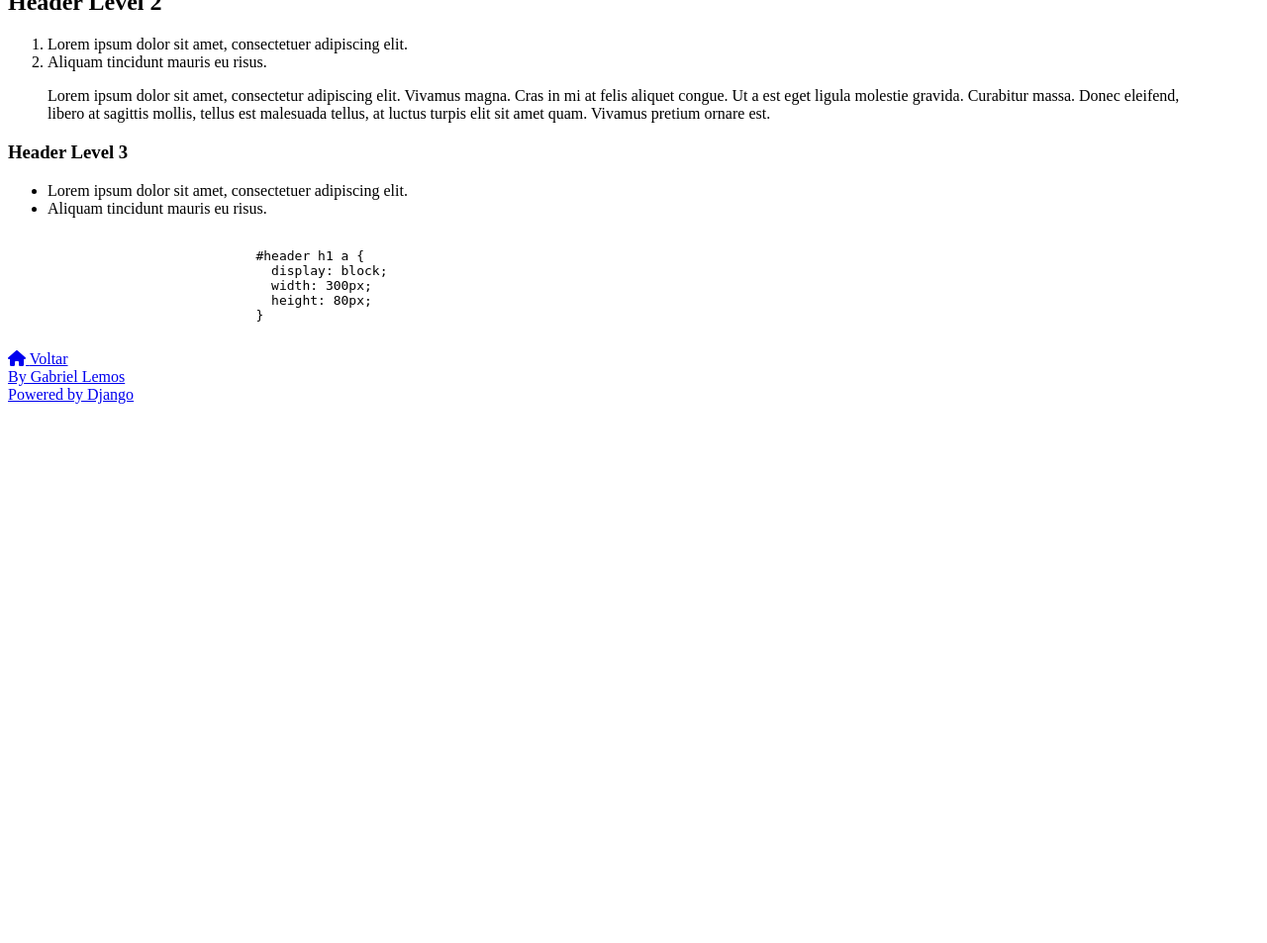
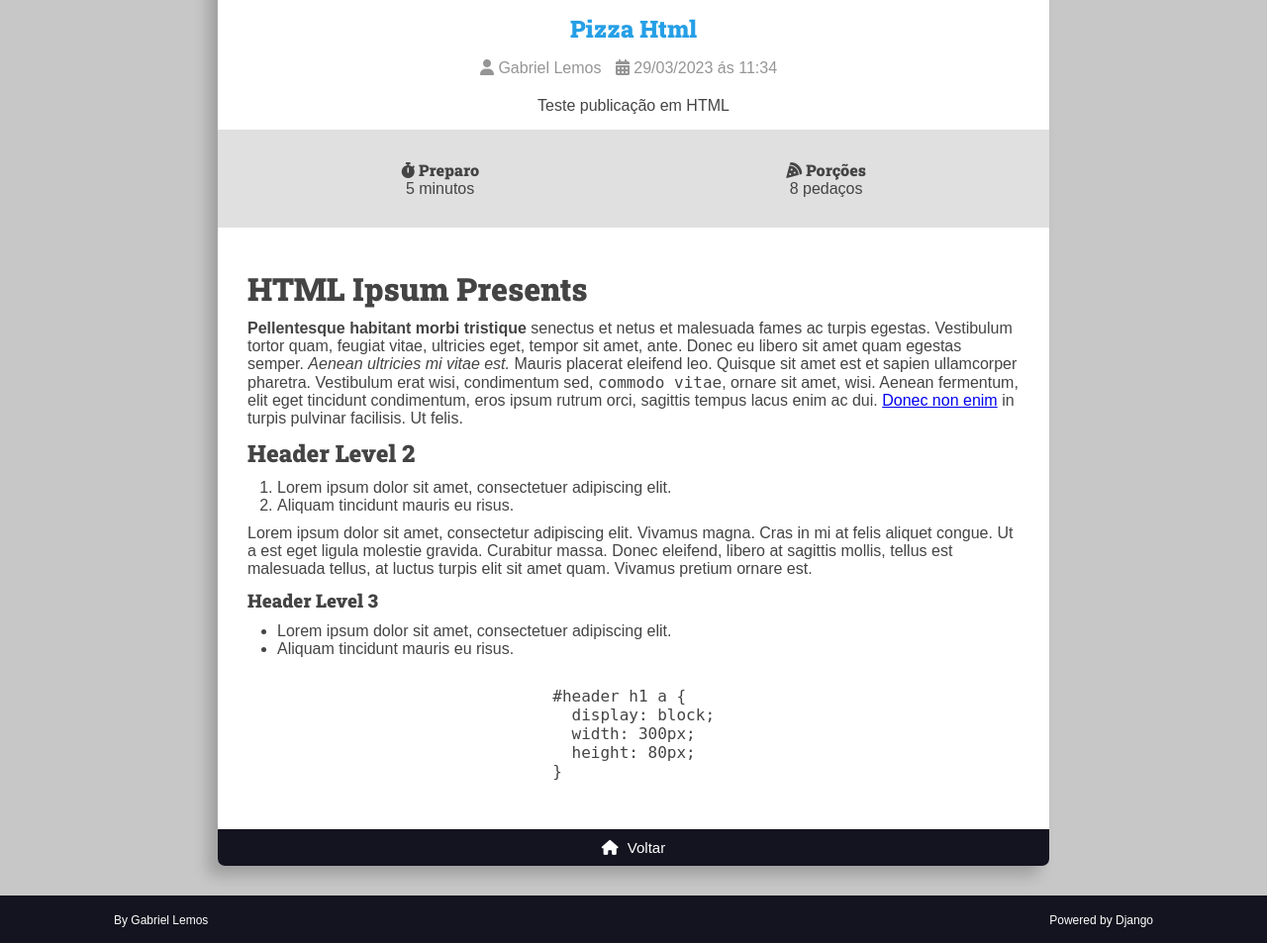
Before and after one commit to lodernaut/web-django-project1, a Django app: page /recipes/7/ in a window 1280 px wide. Shown: the part 843-1796 px from the top of the page at 99% size. Before the commit the page ends 1251 px from the top, so only its background shows below. Run offline with Django 4.2, Linux system fonts and the light colour scheme; data comes from the database, SQL or seed files in the repository; both versions use the stored data as it was after the commit.

Commit message:
organizing files

```diff
--- a/authors/views.py
+++ b/authors/views.py
@@ -1,6 +1,7 @@
 from django.contrib import messages
 from django.http import Http404
 from django.shortcuts import redirect, render
+from django.urls import reverse
 
 from .forms import RegisterForm
 
@@ -14,6 +15,7 @@ def register_view(request):
     return render(
         request, "authors/pages/register_view.html", {
             "form": form,
+            "form_action": reverse("authors:create"),
         })
 
 
--- /dev/null
+++ b/base_static/global/css/style.css
@@ -0,0 +1,494 @@
+:root {
+    --color-primary: #269fe6;
+    --color-primary-hover: #2086c2;
+    --color-primary-dark: #13141f;
+    --color-primary-dark-hover: #212336;
+    --color-primary-light: #d4ecfa;
+    --color-primary-light-hover: #bdd8e7;
+
+    --color-white: #fff;
+    --color-black: #000;
+
+    --color-dark-text: #444;
+    --color-info-light: #cce5ff;
+    --color-debug-light: #cce5ff;
+    --color-success-light: #d4edda;
+    --color-alert-light: #fff3cd;
+    --color-warning-light: #fff3cd;
+    --color-error-light: #f8d7da;
+
+    --color-info-dark: #4d86c4;
+    --color-debug-dark: #4d86c4;
+    --color-success-dark: #4a9c5d;
+    --color-alert-dark: #927f40;
+    --color-warning-dark: #927f40;
+    --color-error-dark: #da525d;
+
+    --color-gray-0: #f9f9f9;
+    --color-gray-1: #e0e0e0;
+    --color-gray-2: #c7c7c7;
+    --color-gray-3: #aeaeae;
+    --color-gray-4: #959595;
+    --color-gray-5: #7d7d7d;
+    --color-gray-6: #646464;
+    --color-gray-7: #4b4b4b;
+    --color-gray-8: #323232;
+    --color-gray-9: #191919;
+
+    --font-primary: sans-serif;
+    --font-headings: 'Roboto Slab', serif;
+
+    --spacing-gutter-medium: 3rem;
+    --spacing-gutter-large: 4rem;
+}
+
+
+* {
+    padding: 0;
+    margin: 0;
+    box-sizing: border-box;
+}
+
+html {
+    font-size: 62.5%;
+}
+
+body {
+    /* ↓ 16px */
+    font-size: 1.6rem;
+    font-family: var(--font-primary);
+    background: var(--color-gray-2);
+    color: var(--color-dark-text);
+}
+
+H1,
+H2,
+H3,
+H4,
+H5,
+H6 {
+    font-family: var(--font-headings);
+}
+
+.container {
+    /* ↓ 1444px */
+    max-width: 144rem;
+    margin: 0 auto;
+    padding: var(--spacing-gutter-medium);
+}
+
+.main-header-container {
+    background: var(--color-primary-dark);
+}
+
+.main-logo {
+    font-size: 4rem;
+    color: var(--color-white);
+    text-decoration: none;
+    display: flex;
+    flex-flow: row nowrap;
+    align-items: center;
+    justify-content: center;
+    /* ↓↓ tamanho da main-logo vai se com base do seu conteúdo */
+    width: fit-content;
+    margin: 0 auto;
+}
+
+.main-logo-icon {
+    margin-right: 0.8rem;
+
+}
+
+.search-form {
+    border: .2rem solid var(--color-primary-dark);
+    max-width: 64rem;
+    margin: 0 auto;
+    border-radius: 10rem;
+    position: relative;
+    transition: all 300ms ease-in-out;
+}
+
+.search-button:focus {
+    outline: 0.3rem solid var(--color-primary);
+    background: rgba(0, 0, 0, 0.5);
+    border-radius: 10rem;
+}
+
+.search-form:focus-within {
+    border-color: var(--color-primary);
+    background: var(--color-white);
+}
+
+.search-form:focus-within .search-button {
+    color: var(--color-primary);
+}
+
+.search-input,
+.search-button {
+    background: none;
+    border: none;
+    outline: none;
+    padding: 1rem;
+
+}
+.search-button {
+    position: absolute;
+    top: 0;
+    right: 0.27rem;
+    align-items: center;
+}
+
+.search-button {
+    position: absolute;
+    top: 0;
+    right: 0.27rem;
+    align-items: center;
+}
+
+.search-input {
+    width: 100%;
+    padding-right: 3rem;
+    align-items: center;
+}
+
+.main-content-list {
+    display: grid;
+    /* minmax(340px, 1fr) → se não couber '340px' irá usar '1 fragmento' inteiro */
+    grid-template-columns: repeat(auto-fit, minmax(340px, 1fr));
+    gap: var(--spacing-gutter-large);
+}
+
+.main-content {
+    padding-top: 0;
+}
+
+.recipe img {
+    max-width: 100%;
+}
+
+.recipe-list-item {
+    max-width: 64rem;
+    height: fit-content;
+}
+
+.recipe {
+    background: var(--color-white);
+    box-shadow: -5px 5px 10px rgba(0, 0, 0, 20%);
+    transform: scale(1);
+    transition: all 300ms ease-in-out;
+    border-radius: 0.7rem;
+    /* o que passar para fora fica oculto */
+    overflow: hidden;
+}
+
+.recipe-list-item:hover {
+    transform: scale(1.04);
+    box-shadow: -15px 15px 20px rgba(0, 0, 0, 25%);
+}
+
+.main-content-detail .recipe-list-item {
+    margin: 0 auto;
+    transform: scale(1);
+    max-width: 84rem;
+    box-shadow: -10px 10px 15px rgba(0, 0, 0,20%);
+}
+
+.recipe-title-container {
+    /* padding: var(--spacing-gutter-medium);
+    padding-bottom: calc(var(--spacing-gutter-medium) / 2); */
+    text-align: center;
+    padding: var(--spacing-gutter-medium);
+    padding-top: 1rem;
+    padding-bottom: calc(var(--spacing-gutter-medium) / 2);
+}
+
+.recipe-title-container a {
+    text-decoration: none;
+    color: var(--color-primary);
+}
+
+.recipe-author {
+    /* padding: 0 var(--spacing-gutter-medium); */
+    text-align: center;
+    padding: 0 var(--spacing-gutter-medium);
+}
+
+.recipe-author-link {
+    margin-top: 1rem;
+    padding-bottom: 0;
+}
+
+.recipe-content {
+    /* padding: var(--spacing-gutter-medium); */
+    /* padding-top: calc(var(--spacing-gutter-medium) / 2); */
+    padding: 1.5rem 2rem;
+    padding-top: 1rem;
+    text-align: center;
+}
+
+/* .recipe-author-item {
+    color: var(--color-dark-text);
+    margin-right: 1rem;
+
+    border-radius: 5rem;
+    background: var(--color-gray-1);
+    padding: 1rem;
+    margin-right: 0.5rem;
+} */
+.recipe-author-item {
+    color: var(--color-gray-4);
+    margin-right: 1rem;
+}
+
+.recipe-author a {
+    color: var(--color-primary);
+    text-decoration: none;
+    transition: all 1000ms ease-in-out;
+}
+
+.recipe-author a:hover {
+    color: var(--color-dark-text);
+    text-decoration: none;
+    background: var(--color-gray-1);
+    padding: 1rem 2rem;
+    border-radius: 5rem;
+    transition: all 300ms ease-in-out;
+}
+
+.recipe-meta-container {
+    display: flex;
+    /* row → linha, wrap → se não couber desce */
+    flex-flow: row wrap;
+    padding: var(--spacing-gutter-medium);
+    background: var(--color-gray-1);
+}
+
+.recipe-meta {
+    display: flex;
+    flex-flow: column nowrap;
+    flex-shrink: 1;
+    flex-grow: 1;
+    text-align: center;
+}
+
+.recipe-meta-title {
+    font-size: 1.6rem;
+}
+
+.recipe-footer a {
+    background: var(--color-primary-dark);
+    display: block;
+    color: var(--color-white);
+    text-decoration: none;
+    text-align: center;
+    padding: 1rem;
+    transition: all 200ms ease-in-out;
+    font-size: 1.5rem;
+}
+
+.recipe-read-more-icon {
+    padding-right: 0.5rem;
+}
+
+.recipe-footer a:hover {
+    filter: brightness(1.2);
+    color: var(--color-gray-3);
+    font-size: 1.7rem;
+    transition: all 300ms ease-in-out;
+}
+
+.main-footer {
+    display: flex;
+    align-items: center;
+    justify-content: space-between;
+    background: var(--color-primary-dark);
+    padding: 1.5rem;
+}
+
+.main-footer a {
+    text-decoration: none;
+    color: var(--color-white);
+    font-size: 1.2rem;
+    transition: all 300ms ease-in-out;
+    margin: 0 10rem;
+}
+
+.main-footer a:hover {
+    filter: brightness(1.2);
+    color: var(--color-gray-3);
+    font-size: 1.3rem;
+    transition: all 300ms ease-in-out;
+}
+
+.preparation-steps {
+    padding: var(--spacing-gutter-medium);
+}
+
+.preparation-steps h1,
+.preparation-steps h2,
+.preparation-steps h3,
+.preparation-steps h4,
+.preparation-steps h5,
+.preparation-steps h6,
+.preparation-steps p,
+.preparation-steps ol,
+.preparation-steps ul {
+    margin: 1rem 0;
+}
+
+.preparation-steps ol,
+.preparation-steps ul {
+    margin: 1rem 3rem;
+}
+
+.main-content-list .recipe-list-item img {
+    width: 100%;
+    height: 100%;
+}
+
+.main-content-detail .recipe-list-item img {
+    width: 100%;
+    height: 100%;
+}
+
+/* Generisc */
+.center {
+    text-align: center;
+}
+/* margin eixo x */
+.m-x {
+    margin: 0 var(--spacing-gutter-medium);
+}
+
+/* margin eixo y */
+.m-y {
+    margin: var(--spacing-gutter-medium) 0;
+
+}
+
+.pagination-content {
+    display: flex;
+    flex-flow: row wrap;
+    gap: 1rem 0.5rem;
+}
+
+.pagination .page-item {
+    background: var(--color-gray-3);
+    padding: 0.5rem 1rem;
+}
+
+.pagination .page-link {
+    text-decoration: none;
+    background: var(--color-primary);
+    color: white;
+}
+
+.pagination .page-current {
+    background: var(--color-primary-dark);
+}
+
+/* Forms */
+.form-content {
+    max-width: 64rem;
+    margin: 0 auto;
+    margin-bottom: var(--spacing-gutter-medium);
+}
+
+.form-content label,
+.form-content .help-text,
+.errorlist {
+    display: block;
+    margin: 0.5rem 0;
+    font-size: 1.4rem;
+    list-style-type: none;
+}
+
+.errorlist {
+    color: var(--color-error-dark);
+}
+
+.form-content input {
+    width: 100%; /* 100% do elemento pai */
+    pad: 1rem;
+    border-radius: .4rem;
+    border: 1px solid var(--color-primary-dark);
+}
+
+.form-content-grid {
+    display: grid;
+    grid-template-columns: repeat(auto-fit, minmax(30rem, 1fr));
+    gap: calc( var(--spacing-gutter-medium) / 2) var(--spacing-gutter-medium);
+}
+
+.form-content button {
+    padding: 1rem 2rem;
+    border: none;
+    background: var(--color-primary-dark);
+    color: var(--color-white);
+}
+
+/* me/* Messages */
+.messages-container {
+    display: flex;
+    flex-flow: column nowrap;
+    gap: calc( var(--spacing-gutter-medium) / 2);
+}
+
+.message {
+    padding: 1rem;
+    border-radius: 4px;
+    border: 1px solid var(--color-dark-text);
+    background: var(--color-gray-2);
+    color: var(--color-dark-text);
+}
+
+.message-error {
+border: 1px solid var(--color-error-dark);
+background: var(--color-error-light);
+color: var(--color-error-dark);
+}
+
+.message-success {
+border: 1px solid var(--color-success-dark);
+background: var(--color-success-light);
+color: var(--color-success-dark);
+}
+
+.message-warning {
+border: 1px solid var(--color-warning-dark);
+background: var(--color-warning-light);
+color: var(--color-warning-dark);
+}
+
+.message-alert {
+border: 1px solid var(--color-alert-dark);
+background: var(--color-alert-light);
+color: var(--color-alert-dark);
+}
+
+.message-info {
+border: 1px solid var(--color-info-dark);
+background: var(--color-info-light);
+color: var(--color-info-dark);
+}
+
+.message-debug {
+border: 1px solid var(--color-debug-dark);
+background: var(--color-debug-light);
+color: var(--color-debug-dark);
+
+}
+
+@media (max-width: 600px) { /* Para todo dispositivo que for menor que 600px */
+    .main-content-list,
+    .form-content-grid {
+        grid-template-columns: repeat(auto-fit, minmax(100%, 1fr)); /* recebe um minmax de 100% ou 1fr */
+    }
+}
+
+.register-form-password,
+.register-form-email,
+.register-form-username,
+.register-form-name {
+    padding-left: 5px;
+}
--- a/base_templates/global/base.html
+++ b/base_templates/global/base.html
@@ -4,25 +4,25 @@
 
 <head>
 
-    {% include "recipes/partials/head.html" %}
+    {% include "global/partials/head.html" %}
     <title> {% block title %}{% endblock title %} | DevRecipes.com</title>
 
 </head>
 
 <body>
-    {% include "recipes/partials/header.html" %}
-    {% include "recipes/partials/search.html" %}
+    {% include "global/partials/header.html" %}
+    {% include "global/partials/search.html" %}
 
     <main class="main-content-container">
 
         {% block content %}{% endblock content %}
 
 
-        {% include "recipes/partials/pagination.html" %}
+        {% include "global/partials/pagination.html" %}
 
 
     </main>
-    {% include "recipes/partials/footer.html" %}
+    {% include "global/partials/footer.html" %}
 </body>
 
 
--- a/recipes/templates/recipes/partials/head.html
+++ b/base_templates/global/partials/head.html
@@ -18,5 +18,5 @@
 <link rel="preconnect" href="https://fonts.gstatic.com" crossorigin>
 <link href="https://fonts.googleapis.com/css2?family=Roboto+Slab:wght@900&display=swap" rel="stylesheet">
 
-<link rel="stylesheet" href="{% static 'recipes/css/style.css' %}">
+<link rel="stylesheet" href="{% static 'global/css/style.css' %}">
 <link rel="stylesheet" href="{% static 'global/css/global-style.css' %}">
--- a/recipes/templates/recipes/pages/home.html
+++ b/recipes/templates/recipes/pages/home.html
@@ -6,7 +6,7 @@
 
 
 {% block content %}
-    {% include "recipes/partials/messages.html" %}
+    {% include "global/partials/messages.html" %}
 
     <div class="main-content main-content-list container">
 
```
Also changed, not shown: authors/templates/authors/pages/register_view.html (+2 -37 lines), base_templates/global/partials/form.html (added, +36 -0 lines), base_templates/global/partials/footer.html (renamed from recipes/templates/recipes/partials/footer.html), base_templates/global/partials/header.html (renamed from recipes/templates/recipes/partials/header.html), base_templates/global/partials/messages.html (renamed from recipes/templates/recipes/partials/messages.html), base_templates/global/partials/pagination.html (renamed from recipes/templates/recipes/partials/pagination.html), base_templates/global/partials/search.html (renamed from recipes/templates/recipes/partials/search.html), db.sqlite3.
